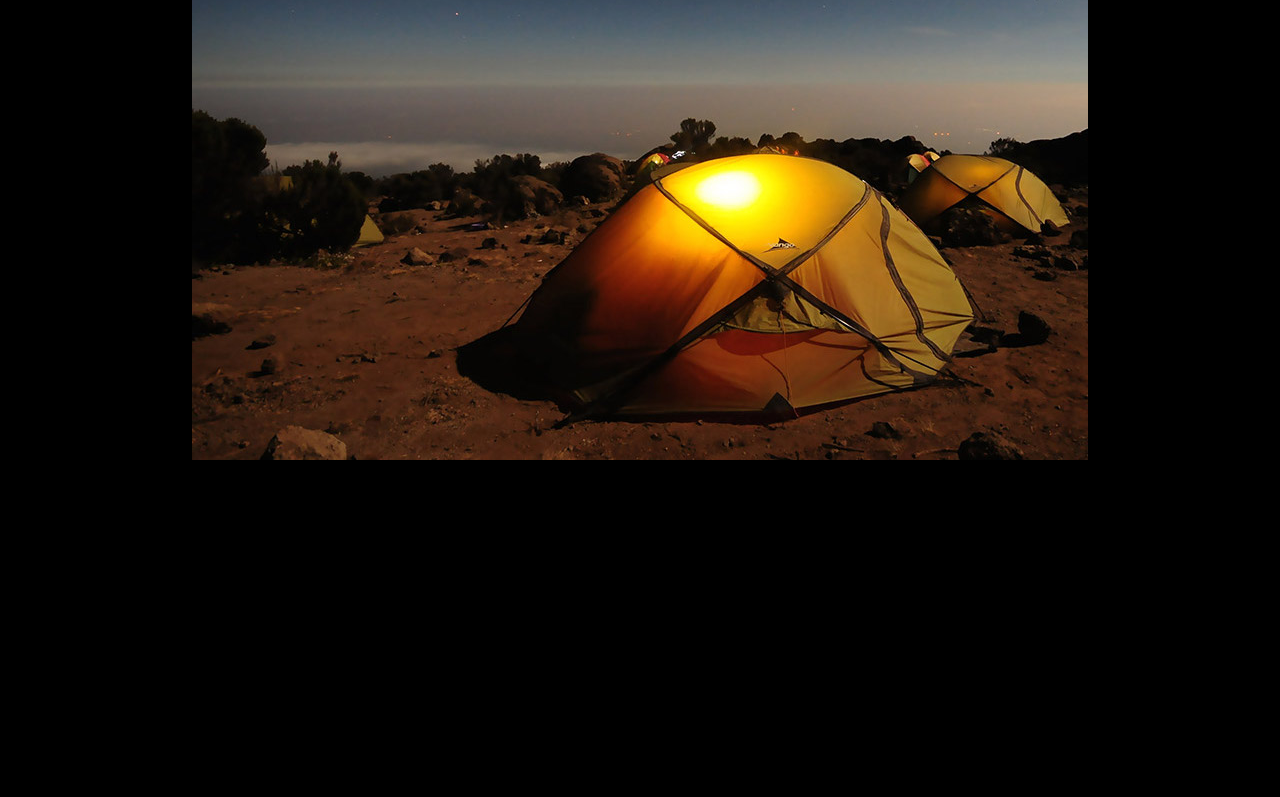
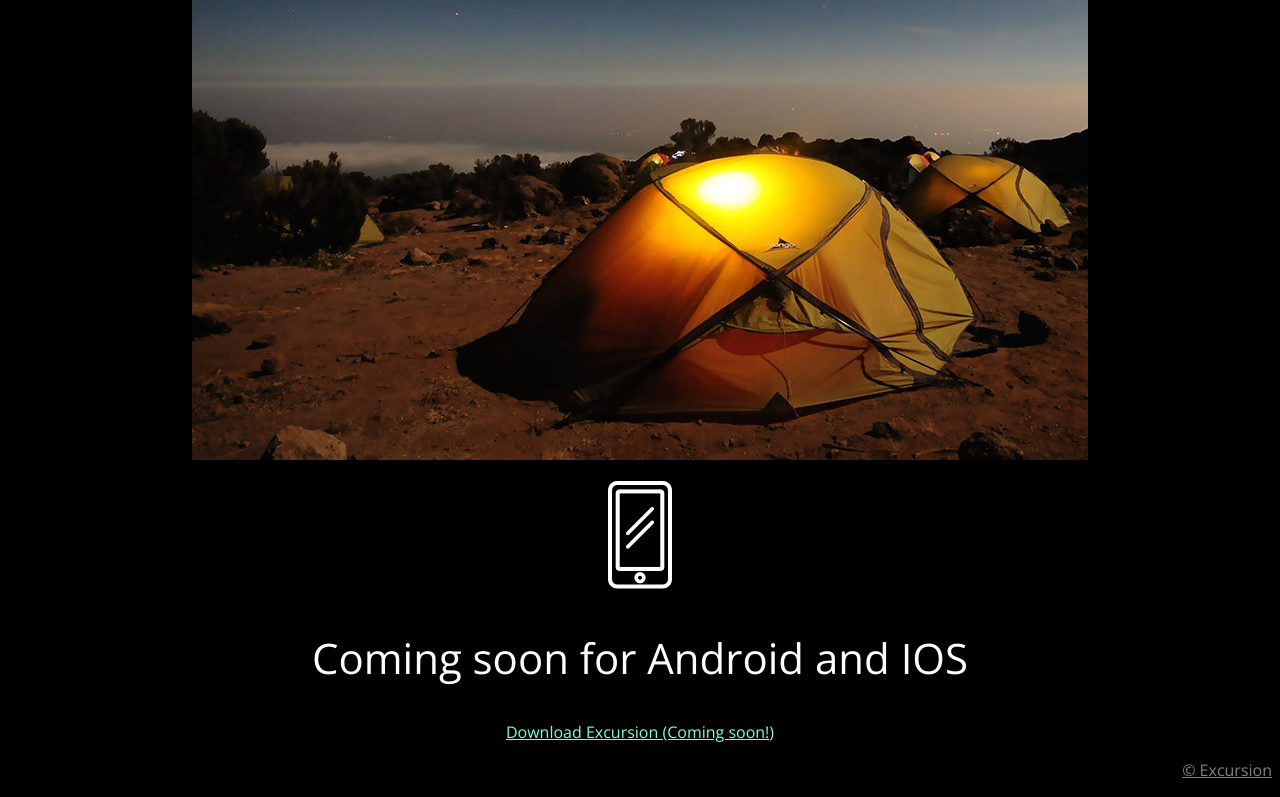
Before and after one commit to akkota/project_excursion, a plain HTML site: page index.html in a window 1280 px wide. Shown: the part 583-1380 px from the top of the page. Before the commit the page ends 1056 px from the top, so only its background shows below. Drawn offline with nearby package versions, Linux system fonts and the light colour scheme.

Commit message:
Finished the footer, entire project is done!

```diff
--- a/index.html
+++ b/index.html
@@ -19,5 +19,11 @@
       <h4>Excursion remembers places you like, and recommends new points of interest around you.</h4>
       <img src="./resources/imgvid/camp.jpg" alt="image of a camp!">
     </main>
+    <footer>
+      <p> <img src="./resources/imgvid/phone.png" alt="Image of a small phone"> </p>
+      <h2>Coming soon for Android and IOS</h2>
+      <p>Download Excursion (Coming soon!)</p>
+      <p id="copyright"> &copy; Excursion</p>
+    </footer>
   </body>
 </html>
--- a/resources/css/style.css
+++ b/resources/css/style.css
@@ -28,3 +28,17 @@ main h4{
   color: gray;
   font-weight: 300;
 }
+/* Footer CSS */
+footer h2{
+  font-size: 42px;
+  font-weight:300;
+  color: white;
+}
+footer p{
+  text-decoration: underline;
+  color: aquamarine;
+}
+#copyright{
+  text-align:right;
+  color: gray;
+}
```
